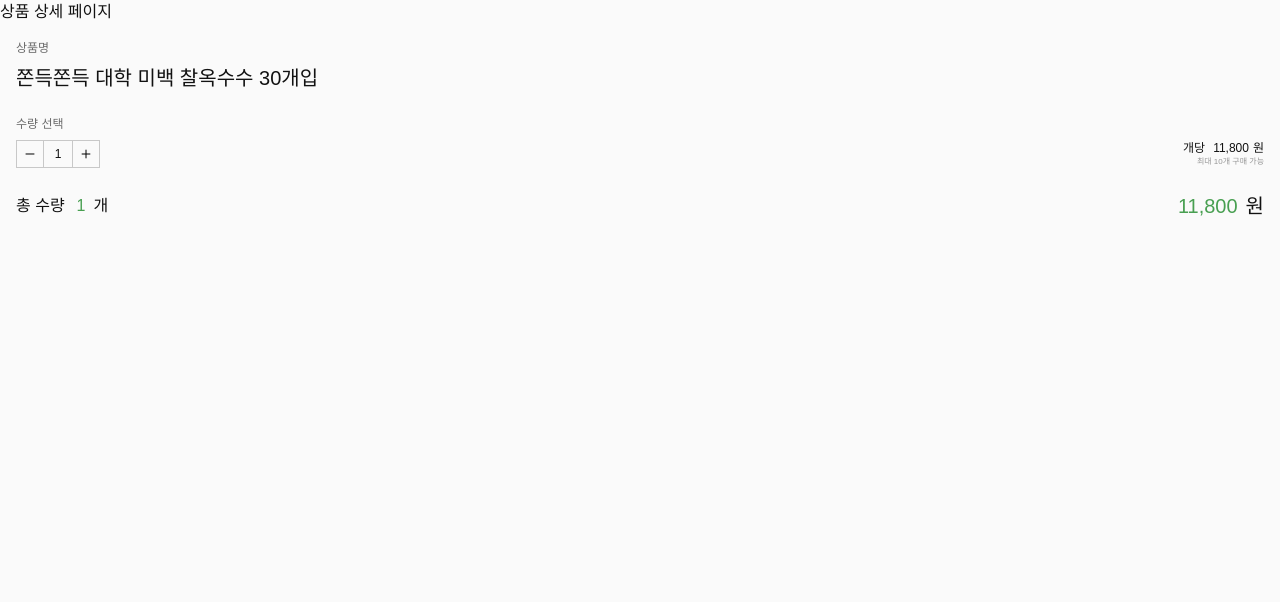
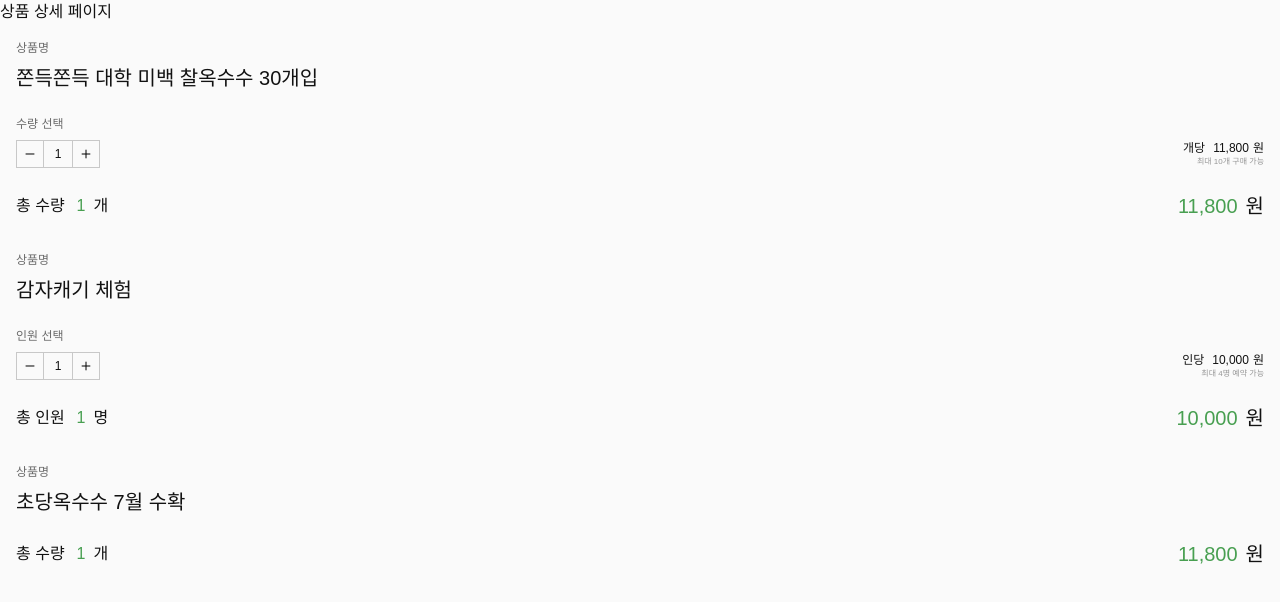
Before and after one commit to jaehyun0620/Final-05-oguogu, a Next.js app: page /product/1/1/1 in a window 1280 px wide. Shown: the top 602 px of the page. Built offline with nearby package versions, Linux system fonts and the light colour scheme; a web font is replaced by a local one.

Commit message:
✨ feat: 상품별 초기 형태 작성 완료 - 농산물, 체험, 텃밭 상품 별 UI 하나의 함수로 구동할 수 있도록 구현 - 체험 상품 상세 UI 추가 필요 Ref #68

```diff
--- a/src/app/(exploring)/product/[type]/[category]/[_id]/page.tsx
+++ b/src/app/(exploring)/product/[type]/[category]/[_id]/page.tsx
@@ -4,7 +4,9 @@ export default function ProductDetail() {
   return (
     <div>
       <h1>상품 상세 페이지</h1>
-      <BuyBoxOption name="쫀득쫀득 대학 미백 찰옥수수 30개입" price={11800} maxQuantity={10} />
+      <BuyBoxOption type="crop" name="쫀득쫀득 대학 미백 찰옥수수 30개입" price={11800} maxQuantity={10} />
+      <BuyBoxOption type="experience" name="감자캐기 체험" price={10000} maxQuantity={4} />
+      <BuyBoxOption type="gardening" name="초당옥수수 7월 수확" price={11800} />
     </div>
   );
 }
--- a/src/components/elements/BuyBoxForMobile/BuyBoxOption.tsx
+++ b/src/components/elements/BuyBoxForMobile/BuyBoxOption.tsx
@@ -3,7 +3,14 @@
 import { BuyBoxOptionType } from '@/components/elements/BuyBoxForMobile/BuyBoxOption.type';
 import { useEffect, useState } from 'react';
 
-export default function BuyBoxOption({ name, price, maxQuantity }: BuyBoxOptionType) {
+/**
+ * 상품 상세페이지 구매 버튼 클릭시 팝업되는 모달 컴포넌트 UI
+ * @param name 상품명
+ * @param price 상품가격
+ * @param maxQuantity 최대 수량
+ * @param type 상품 유형 - crop | experience | gardening
+ */
+export default function BuyBoxOption({ name, price, maxQuantity = 1, type }: BuyBoxOptionType) {
   const [count, setCount] = useState(1);
   const [totalPrice, setTotalPrice] = useState(price);
 
@@ -32,8 +39,11 @@ export default function BuyBoxOption({ name, price, maxQuantity }: BuyBoxOptionT
       </div>
 
       {/* 수량 선택 */}
+      {type === 'gardening' ? (
+        ''
+      ) : (
         <div className="flex flex-col gap-2">
-        <span className="text-xs text-oguogu-gray-4">수량 선택</span>
+          <span className="text-xs text-oguogu-gray-4">{type === 'experience' ? '인원' : '수량'} 선택</span>
           <div className="flex justify-between">
             {/* 버튼 영역 */}
             <div className="flex gap-0 text-xs">
@@ -64,7 +74,7 @@ export default function BuyBoxOption({ name, price, maxQuantity }: BuyBoxOptionT
             {/* 개당 금액 및 최대 구매 가능 수량 */}
             <div className="flex flex-col items-end">
               <div className="flex gap-2 text-xs">
-              <span>개당</span>
+                <span>{type === 'experience' ? '인' : '개'}당</span>
                 <div className="flex gap-1">
                   <span>{price.toLocaleString()}</span>
                   <span>원</span>
@@ -73,19 +83,20 @@ export default function BuyBoxOption({ name, price, maxQuantity }: BuyBoxOptionT
               <div className="text-[8px] text-oguogu-gray-3">
                 <span>최대&nbsp;</span>
                 <span>{maxQuantity}</span>
-              <span>개 구매 가능</span>
+                <span>{type === 'experience' ? '명 예약' : '개 구매'} 가능</span>
               </div>
             </div>
           </div>
         </div>
+      )}
 
       {/* 총 수량 및 최종 금액 */}
       <div className="flex justify-between items-center">
         <div className="flex gap-3">
-          <span>총 수량</span>
+          <span>{type === 'experience' ? '총 인원' : '총 수량'}</span>
           <div className="flex gap-2">
             <span className="text-oguogu-main">{count}</span>
-            <span>개</span>
+            <span>{type === 'experience' ? '명' : '개'}</span>
           </div>
         </div>
         <div className="text-xl flex gap-2">
--- a/src/components/elements/BuyBoxForMobile/BuyBoxOption.type.tsx
+++ b/src/components/elements/BuyBoxForMobile/BuyBoxOption.type.tsx
@@ -1,5 +1,6 @@
 export interface BuyBoxOptionType {
   name: string;
   price: number;
-  maxQuantity: number;
+  maxQuantity?: number;
+  type: 'crop' | 'experience' | 'gardening';
 }
```
Lines whose indentation alone changed are shown as unchanged.
